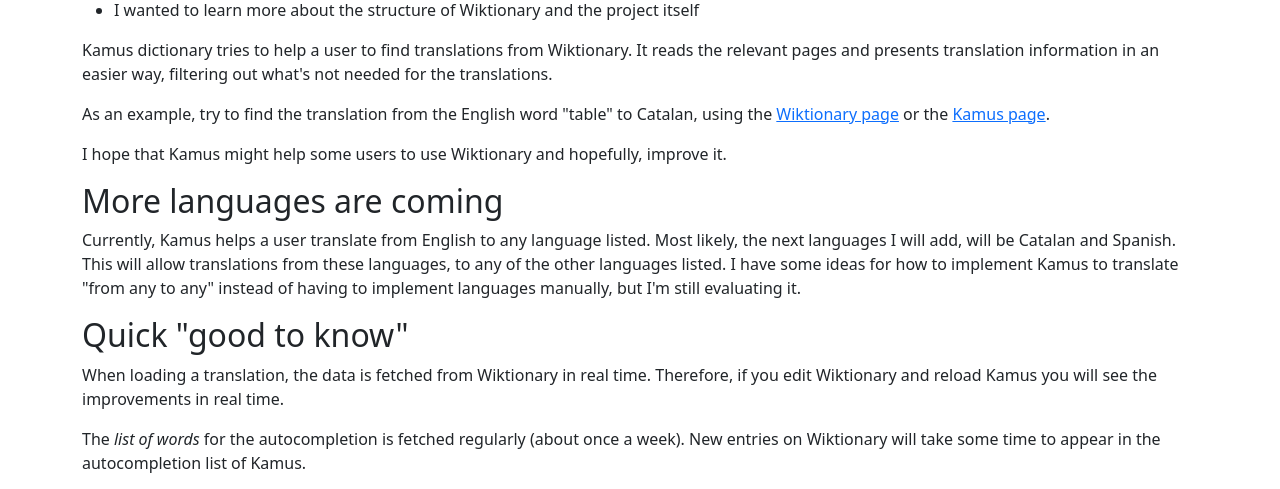
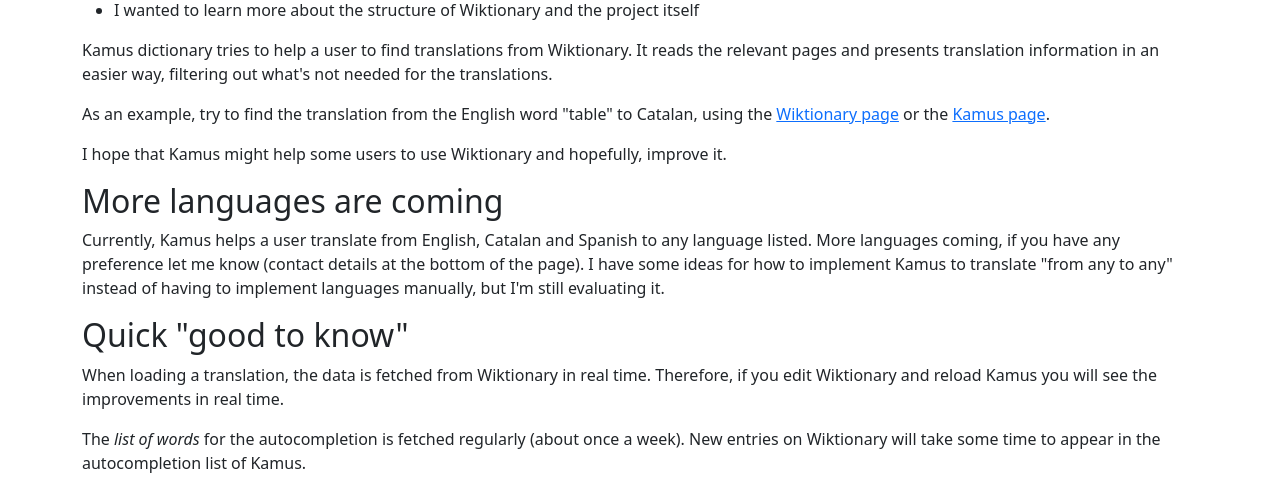
Before and after one commit to cpina/kamus-dictionary, a Django app: template kamus/core/templates/kamus/information.html in a window 1280 px wide. Shown: the part 367-856 px from the top of the page. Run offline with Django 4.2, Linux system fonts and the light colour scheme; the template is opened without the code that fills it, so the values that code supplies are empty; some libraries are stand-ins or nearby versions.

Commit message:
Update information.html page regarding langauges

```diff
--- a/kamus/core/templates/kamus/information.html
+++ b/kamus/core/templates/kamus/information.html
@@ -39,9 +39,8 @@
 
     <h2>More languages are coming</h2>
     <p>
-        Currently, Kamus helps a user translate from English to any language listed. Most likely, the next languages
-        I will add, will be Catalan and Spanish. This will allow translations from these languages, to any of the other
-        languages listed.
+        Currently, Kamus helps a user translate from English, Catalan and Spanish to any language listed. More languages
+        coming, if you have any preference let me know (contact details at the bottom of the page).
 
         I have some ideas for how to implement Kamus to translate "from any to any" instead of having to implement
         languages manually, but I'm still evaluating it.
```
